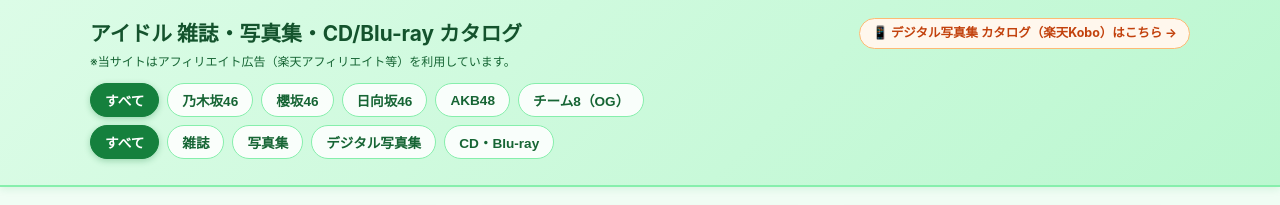
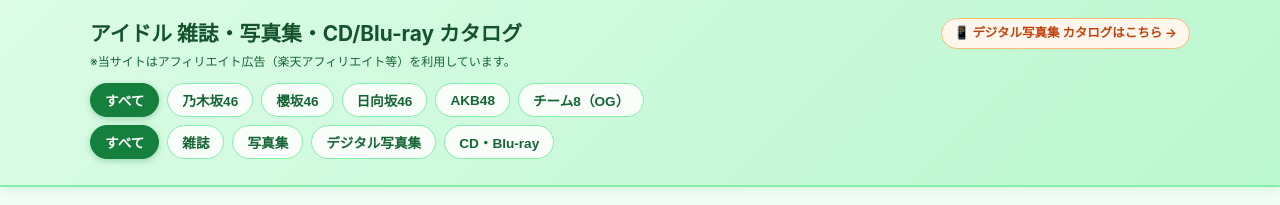
Before and after one commit to marron-stage/idol-catalog, a plain HTML site: page index.html in a window 1280 px wide. Shown: the top 205 px of the page. Drawn offline with Linux system fonts and the light colour scheme.

Commit message:
Update index.html

```diff
--- a/index.html
+++ b/index.html
@@ -318,7 +318,7 @@
   <div class="header-inner">
     <div class="header-top">
       <h1>アイドル 雑誌・写真集・CD/Blu-ray カタログ</h1>
-      <a class="sister-link" href="https://marron-stage.github.io/digital-photobook/">📱 デジタル写真集 カタログ（楽天Kobo）はこちら →</a>
+      <a class="sister-link" href="https://marron-stage.github.io/digital-photobook/">📱 デジタル写真集 カタログはこちら →</a>
     </div>
     <p class="pr-note">※当サイトはアフィリエイト広告（楽天アフィリエイト等）を利用しています。</p>
 
```
